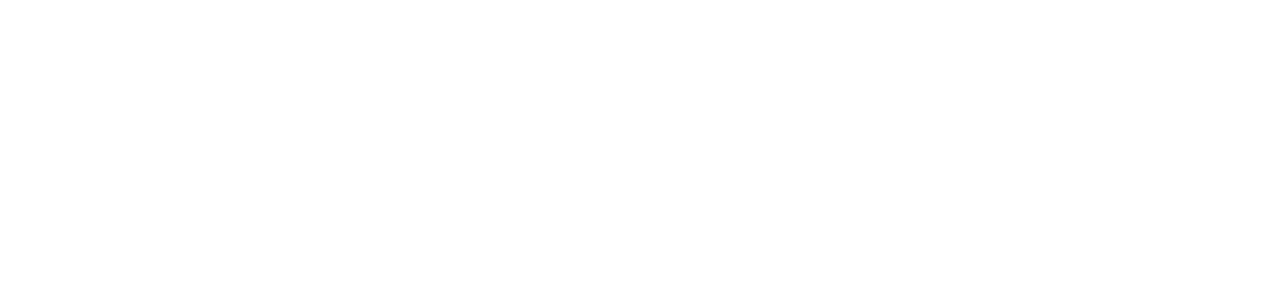
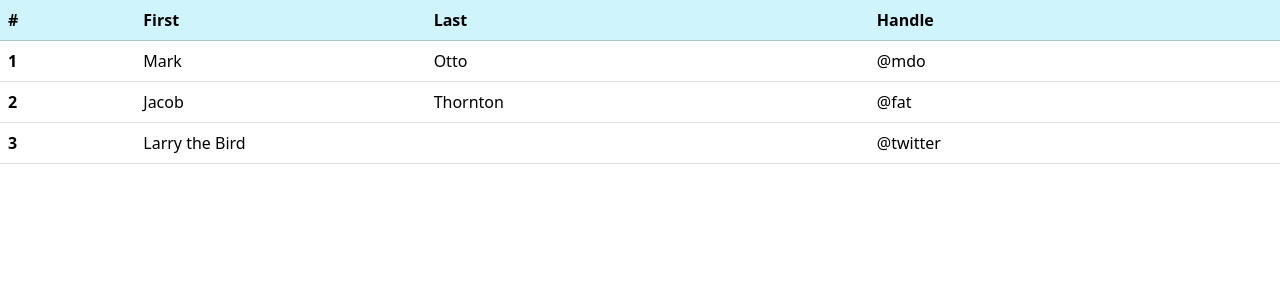
Before and after one commit to loredana96/xdatatable, an Angular app in the folder xdata-table-app/: page / in a window 1280 px wide. Shown: the top 300 px of the page. Built offline with nearby package versions, Linux system fonts and the light colour scheme.

Commit message:
Initial setup of the table #4

```diff
--- a/xdata-table-app/angular.json
+++ b/xdata-table-app/angular.json
@@ -30,9 +30,12 @@
               "src/assets"
             ],
             "styles": [
-              "src/styles.scss"
+              "src/styles.scss",
+              "node_modules/bootstrap/dist/css/bootstrap.min.css"
             ],
-            "scripts": []
+            "scripts": [
+              "node_modules/bootstrap/dist/js/bootstrap.bundle.min.js"
+            ]
           },
           "configurations": {
             "production": {
--- a/xdata-table-app/src/app/app.component.html
+++ b/xdata-table-app/src/app/app.component.html
@@ -0,0 +1 @@
+<app-data-table></app-data-table>
--- a/xdata-table-app/src/app/app.module.ts
+++ b/xdata-table-app/src/app/app.module.ts
@@ -2,10 +2,12 @@
 import { BrowserModule } from '@angular/platform-browser';
 
 import { AppComponent } from './app.component';
+import { DataTableComponent } from './data-table/data-table.component';
 
 @NgModule({
   declarations: [
-    AppComponent
+    AppComponent,
+    DataTableComponent
   ],
   imports: [
     BrowserModule
--- /dev/null
+++ b/xdata-table-app/src/app/data-table/data-table.component.html
@@ -0,0 +1,29 @@
+<table class="table table-hover">
+    <thead class="table-info">
+      <tr>
+        <th scope="col">#</th>
+        <th scope="col">First</th>
+        <th scope="col">Last</th>
+        <th scope="col">Handle</th>
+      </tr>
+    </thead>
+    <tbody>
+      <tr>
+        <th scope="row">1</th>
+        <td>Mark</td>
+        <td>Otto</td>
+        <td>@mdo</td>
+      </tr>
+      <tr>
+        <th scope="row">2</th>
+        <td>Jacob</td>
+        <td>Thornton</td>
+        <td>@fat</td>
+      </tr>
+      <tr>
+        <th scope="row">3</th>
+        <td colspan="2">Larry the Bird</td>
+        <td>@twitter</td>
+      </tr>
+    </tbody>
+  </table>
```
Also changed, not shown: xdata-table-app/src/app/data-table/data-table.component.ts (added, +10 -0 lines), xdata-table-app/src/app/utils/clients.ts (added, +9 -0 lines), xdata-table-app/src/app/data-table/data-table.component.scss (added), 1 other file (tests, documents, lock files or other folders).
